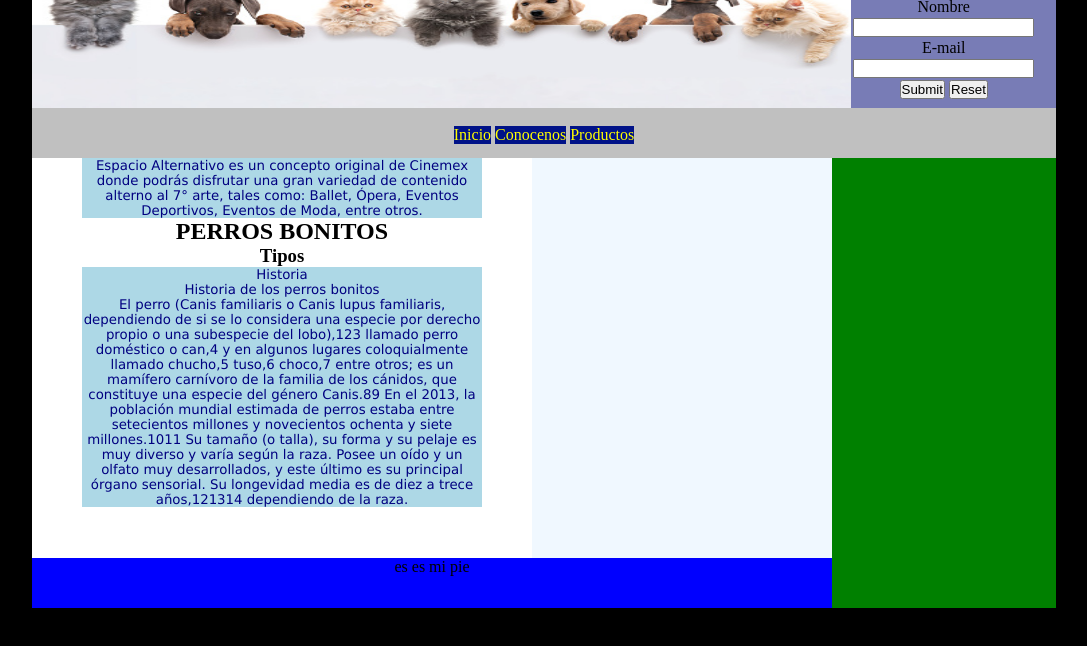
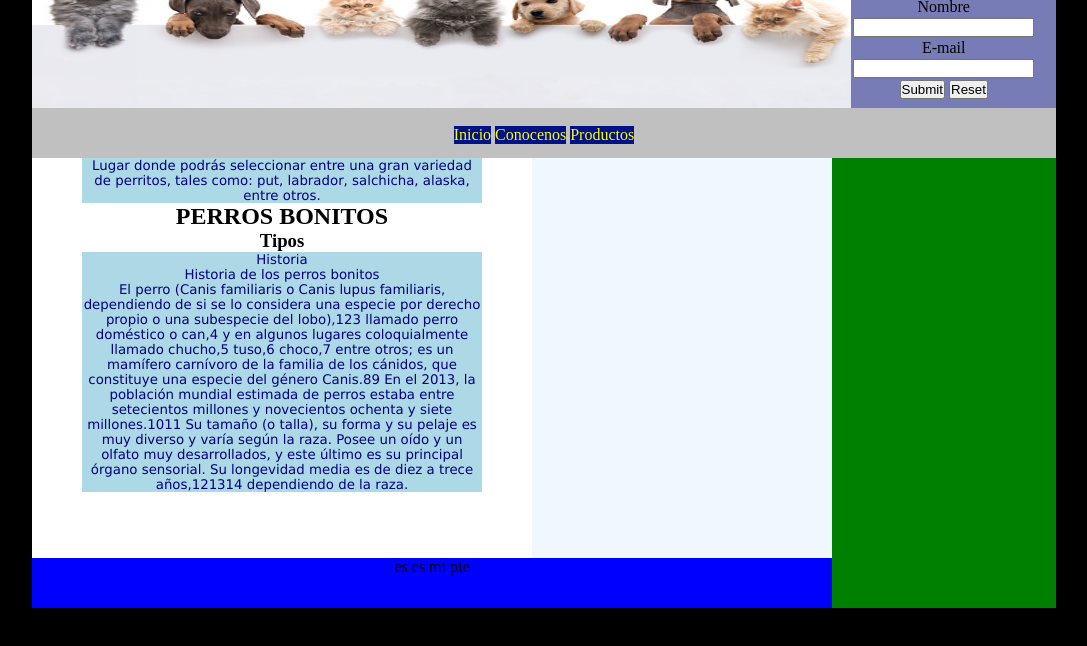
Before and after one commit to kisaHay68/PruebaProyecto2, a plain HTML site: page index.html in a window 1280 px wide. Shown: the part 92-738 px from the top of the page, without its empty margins (96-1183 px from the left). Drawn offline with Linux system fonts and the light colour scheme.

Commit message:
Cambio mensaje de la funcion de la pagina

```diff
--- a/index.html
+++ b/index.html
@@ -35,7 +35,7 @@
 <main>
 
 <article id="arti">
-<p>Espacio Alternativo es un concepto original de Cinemex donde podrás disfrutar una gran variedad de contenido alterno al 7° arte, tales como: Ballet, Ópera, Eventos Deportivos, Eventos de Moda, entre otros. </p>
+<p>Lugar donde podrás seleccionar entre una gran variedad de perritos, tales como: put, labrador, salchicha, alaska, entre otros. </p>
 
 <h2>PERROS BONITOS</h2>
 
```
